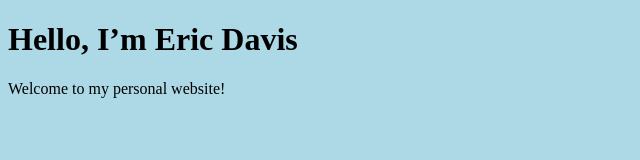
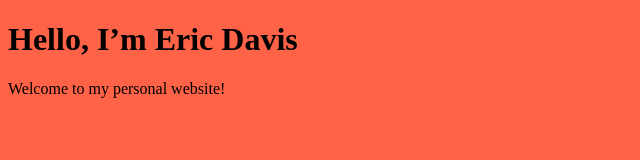
Before and after one commit to LazyGamer21/PortfolioWebsite, a plain HTML site: page index.html in a window 1280 px wide. Shown: the whole page, without its empty margins (0-640 px from the left). Drawn offline with Linux system fonts and the light colour scheme.

Commit message:
latest changes

```diff
--- a/style.css
+++ b/style.css
@@ -1,3 +1,3 @@
 body {
-  background-color: lightblue;
+  background-color: rgb(255, 99, 71);
 }
```
